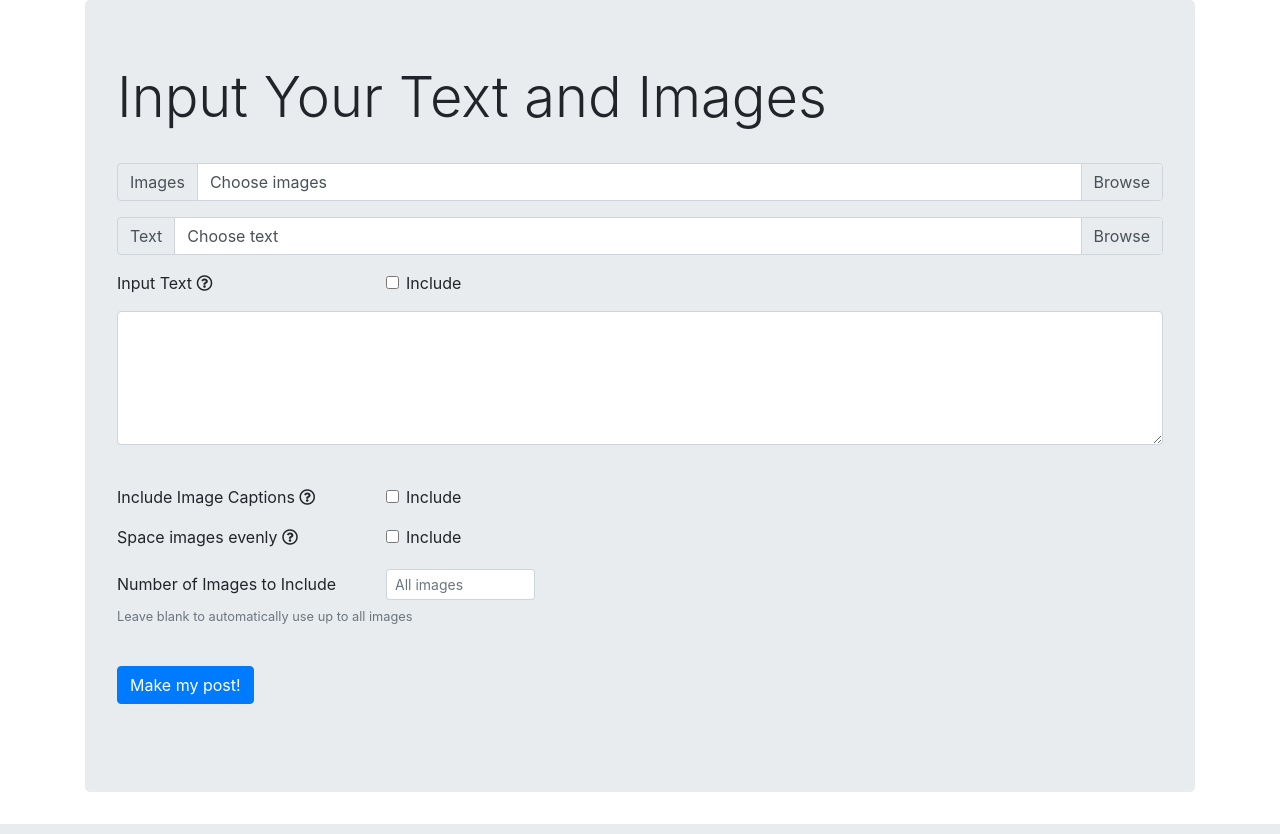
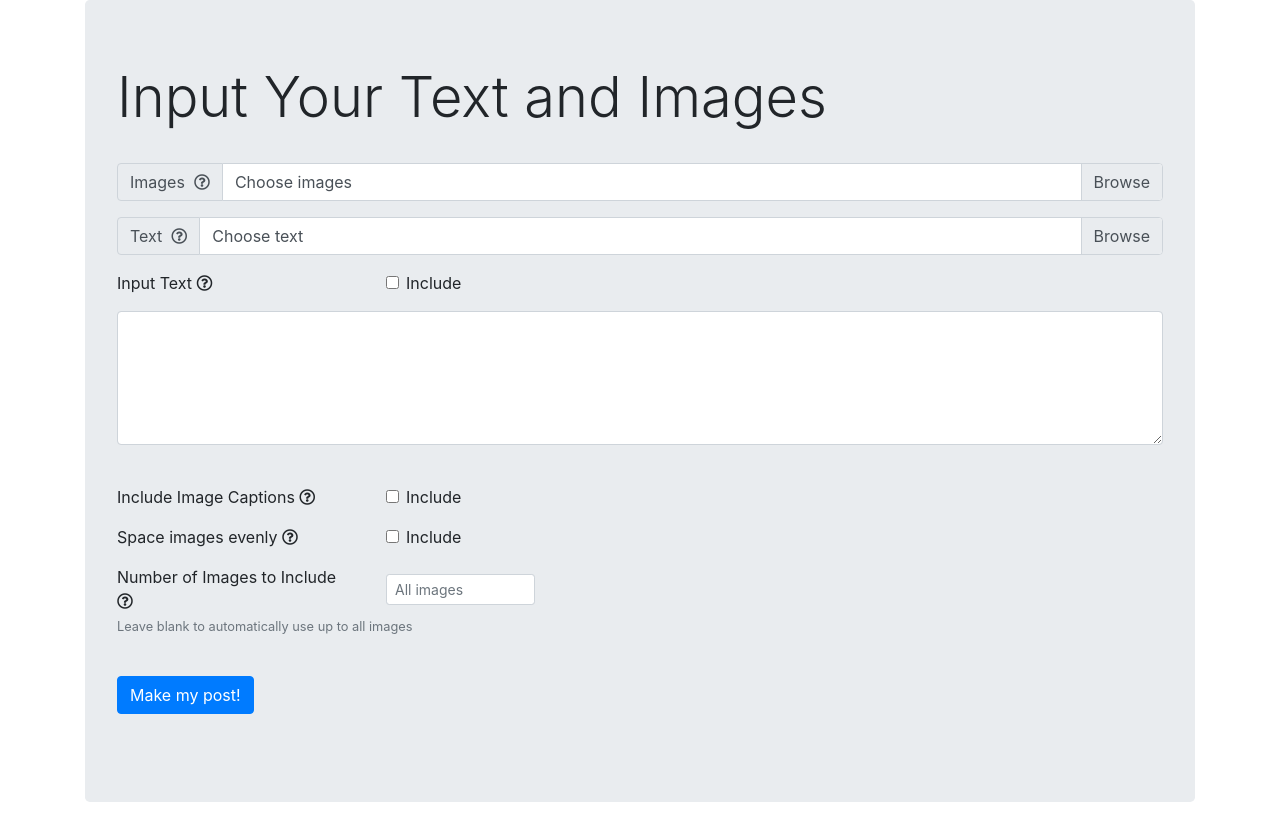
Before and after one commit to chengwill97/Story-and-Image-Alignment, a Python web app: template flask/app/templates/homepage.html in a window 1280 px wide. Shown: the part 70-904 px from the top of the page. Run offline with Jinja, Linux system fonts and the light colour scheme; the template is opened without the code that fills it, so the values that code supplies are empty; some libraries are stand-ins or nearby versions.

Commit message:
add more info boxes to home page

```diff
--- a/flask/app/templates/homepage.html
+++ b/flask/app/templates/homepage.html
@@ -10,7 +10,13 @@
         <!-- Input form for images -->
         <div class="input-group mb-3">
             <div class="input-group-prepend">
-                <span class="input-group-text">Images</span>
+                <span class="input-group-text">
+                    Images &nbsp;
+                    <i class="far fa-question-circle"
+                        data-toggle="tooltip" data-placement="right"
+                        title="Only accepts files of type 'image/jpeg' or 'image/png'">
+                    </i>
+                </span>
             </div>
             <div class="custom-file">
                 <input type="file" name="images" class="custom-file-input"
@@ -28,7 +34,13 @@
         <!-- Input form for text files -->
         <div class="input-group mb-3">
             <div class="input-group-prepend">
-                <span class="input-group-text">Text</span>
+                <span class="input-group-text">
+                    Text &nbsp;
+                    <i class="far fa-question-circle"
+                        data-toggle="tooltip" data-placement="right"
+                        title="Only accepts plain text files">
+                    </i>
+                </span>
             </div>
             <div class="custom-file">
                 <input type="file" name="text_files" class="custom-file-input"
@@ -116,7 +128,15 @@
 
         <!-- Check box to indicate number of images to use -->
         <div class="form-group row align-items-center">
-            <label for="include_num_images" class="col-sm-3 col-form-label">Number of Images to Include</label>
+            <div class="col-sm-3">
+                <span>
+                    Number of Images to Include
+                    <i class="far fa-question-circle"
+                        data-toggle="tooltip" data-placement="right"
+                        title="Only include this number of images in the final results.">
+                    </i>
+                </span>
+            </div>
             <div class="col-sm-2">
                 <input class="form-control form-control-sm" type="number" value="" min="0" max="9001" step="1"
                     placeholder="All images" id="include_num_images" name="include_num_images">
```
